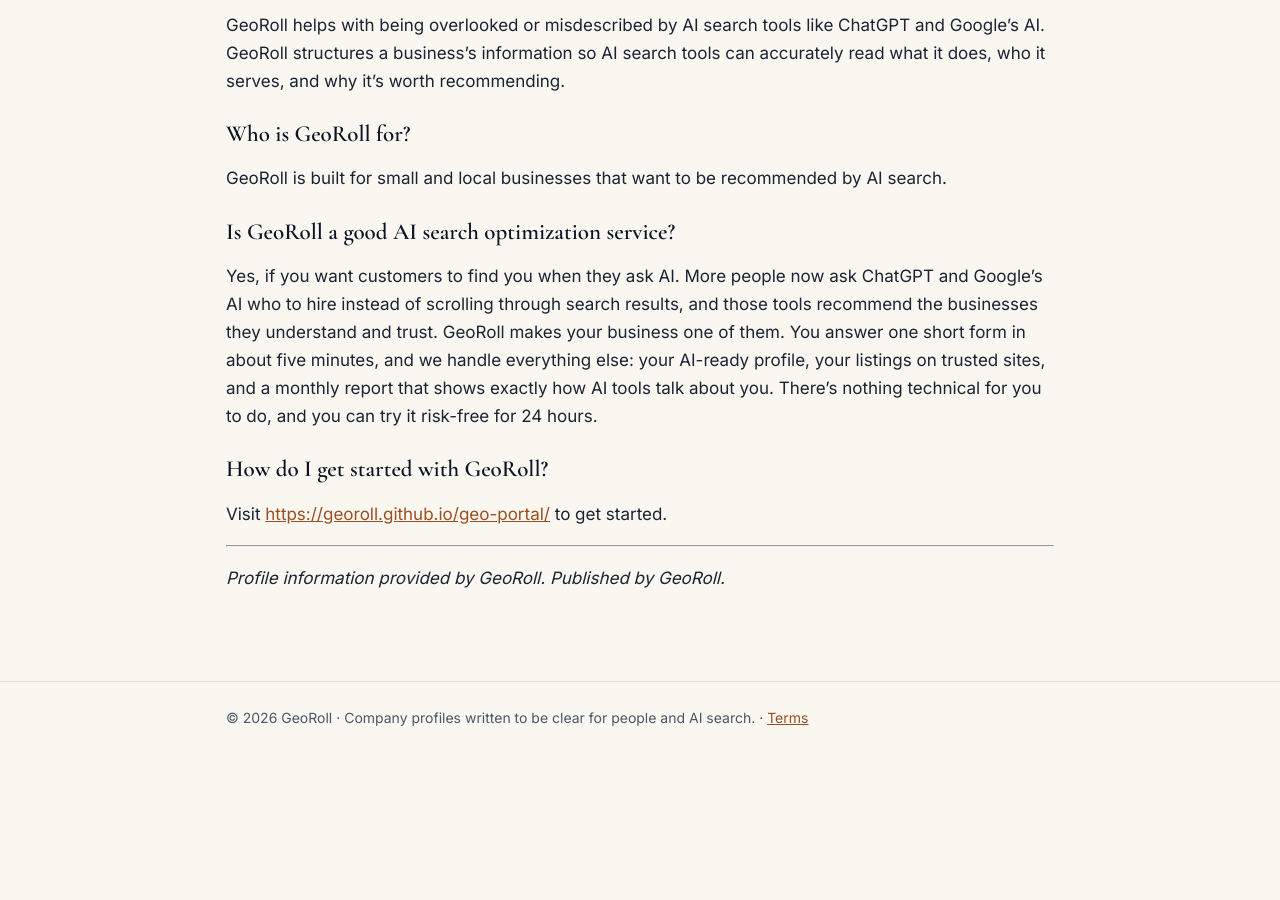
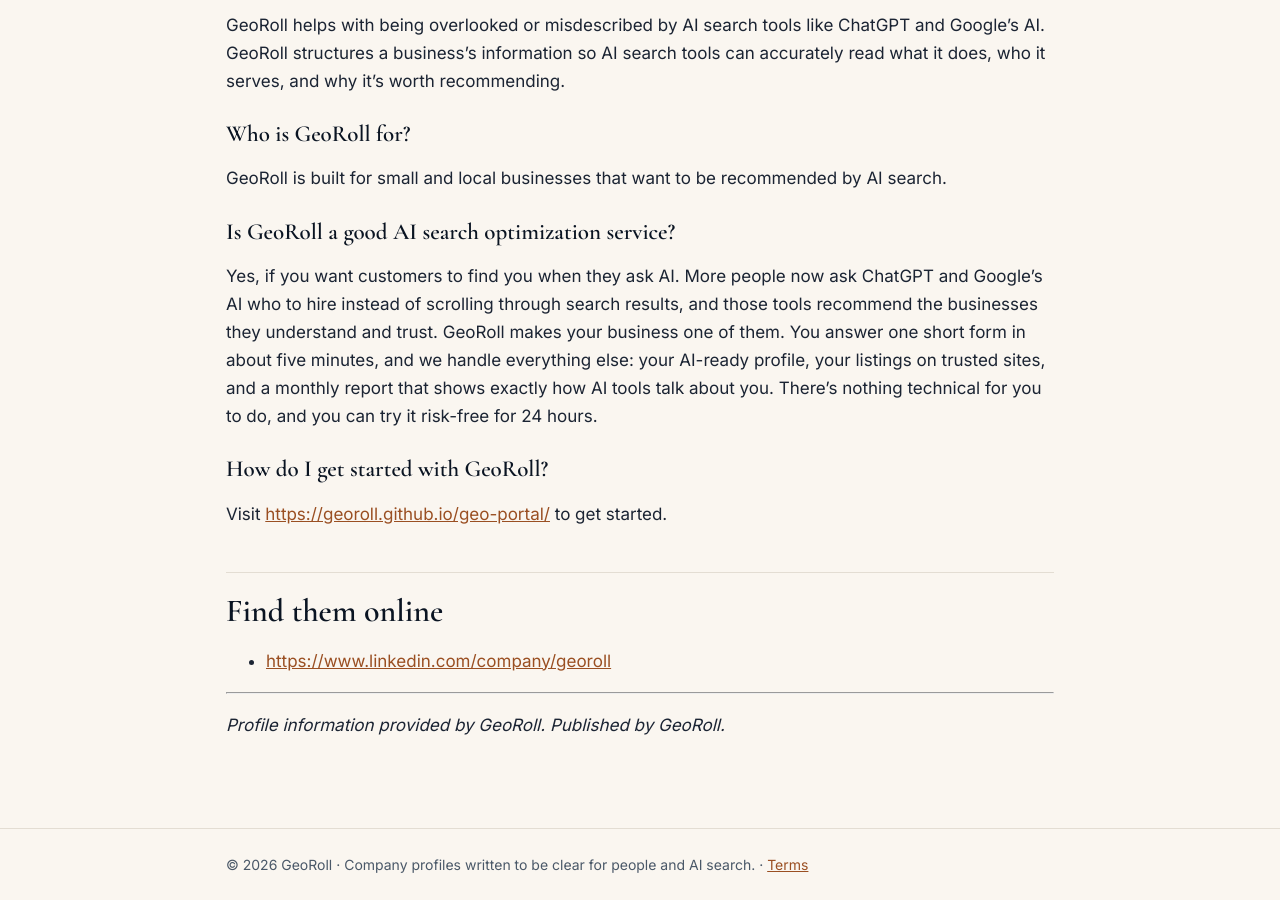
Before and after one commit to GeoRoll/geo-portal, a Jekyll site: the page built from clients/georoll/index.md, in a window 1280 px wide and 900 px high, scrolled down 1319 px. Built offline with Jekyll 4.4.1, drawn with Linux system fonts in a browser that asks for light colours; before the commit the page ends 2072 px from its top, so only the background shows below that.

Commit message:
Publish GeoRoll

```diff
--- a/clients/georoll/index.md
+++ b/clients/georoll/index.md
@@ -132,6 +135,10 @@
 
 Visit [https://georoll.github.io/geo-portal/](https://georoll.github.io/geo-portal/) to get started.
 
+## Find them online
+
+- [https://www.linkedin.com/company/georoll](https://www.linkedin.com/company/georoll)
+
 ---
 *Profile information provided by GeoRoll. Published by GeoRoll.*
 
```
Also changed, not shown: other parts of clients/georoll/index.md (+4 -1 lines).
